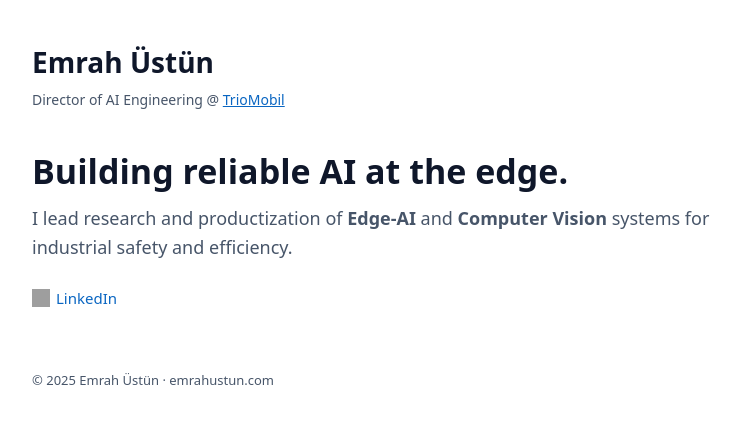
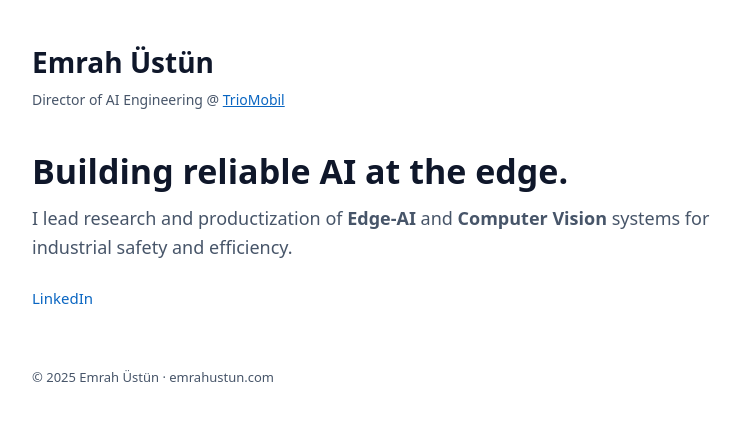
Before and after one commit to emrahustun/emrahustun.com, a plain HTML site: page index.html in a window 1280 px wide. Shown: the whole page, without its empty margins (228-968 px from the left). Drawn offline with Linux system fonts and the light colour scheme; grey boxes are pictures that could not be loaded.

Commit message:
Update index.html

```diff
--- a/index.html
+++ b/index.html
@@ -34,7 +34,7 @@
       <p class="lead">I lead research and productization of <strong>Edge-AI</strong> and <strong>Computer Vision</strong> systems for industrial safety and efficiency.</p>
       <div class="cta">
         <a href="https://www.linkedin.com/in/emrahustun/" target="_blank" rel="noopener">
-          <img src="https://cdn.jsdelivr.net/npm/simple-icons@v9/icons/linkedin.svg" alt="LinkedIn icon" /> LinkedIn
+ LinkedIn
         </a>
       </div>
     </main>
```
